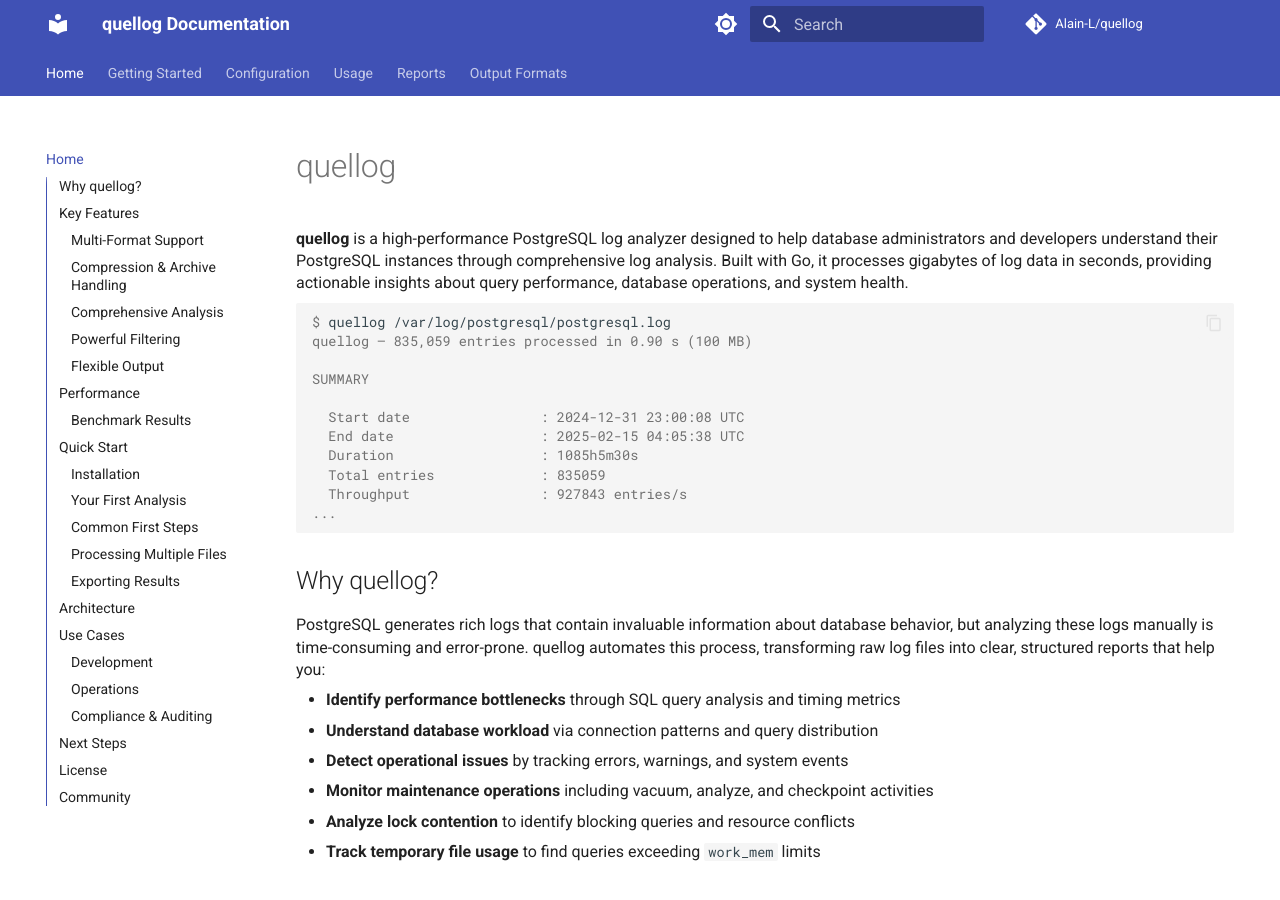
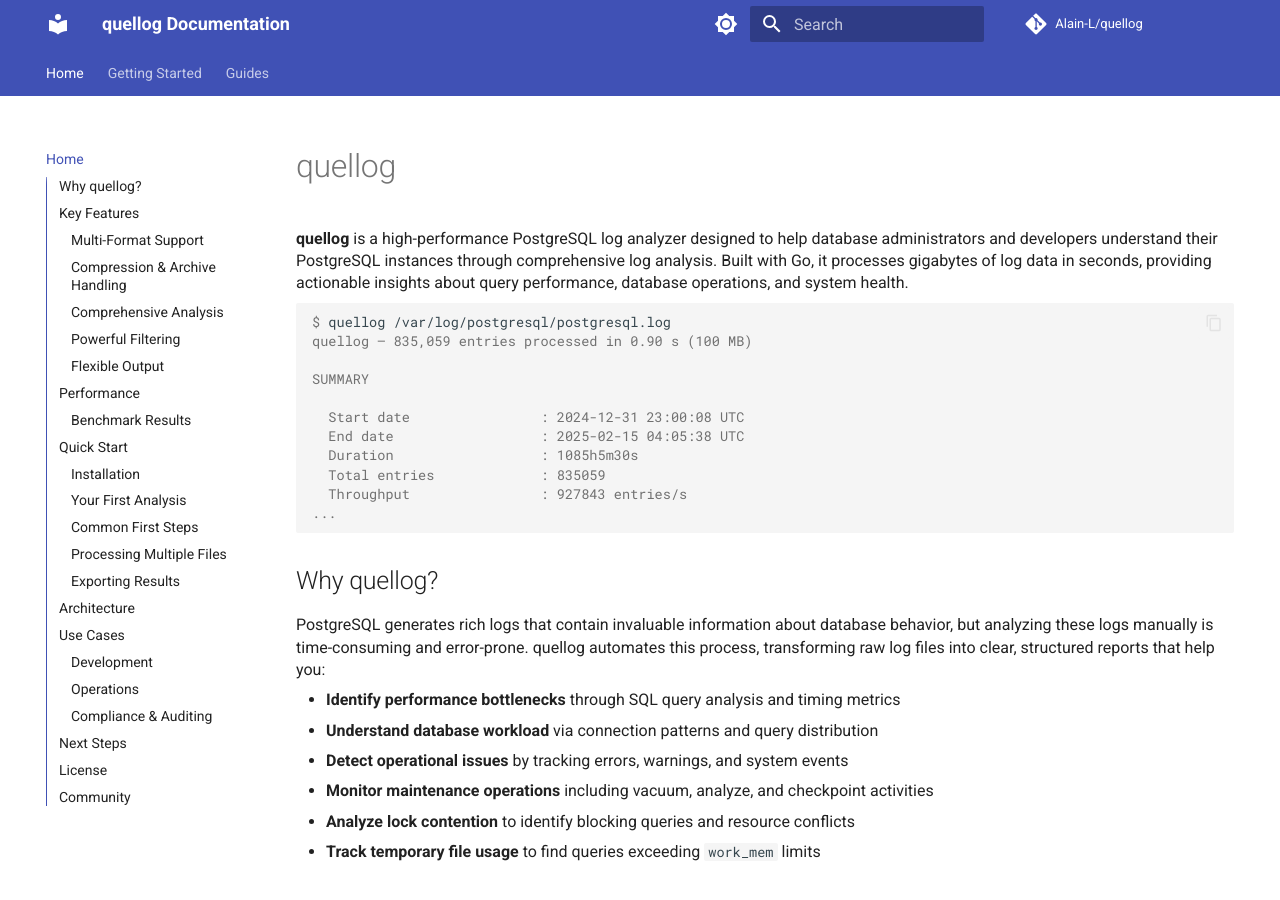
Before and after one commit to Alain-L/quellog, an MkDocs documentation site: the page built from docs/index.md, in a window 1280 px wide and 900 px high. Built offline with MkDocs 1.6.1 and Material for MkDocs 9.7.7, drawn with Linux system fonts in a browser that asks for light colours; comment, search, counter and statistics services are not loaded.

Commit message:
docs: simplify navigation structure
- Merge Usage, Reports, and Output Formats into single "Guides" section
- Keep Getting Started focused on installation and setup
- Reduce navigation from 5 sections to 3 (Home, Getting Started, Guides)
- Clearer organization: setup first, then usage guides

```diff
--- a/mkdocs.yml
+++ b/mkdocs.yml
@@ -67,15 +67,12 @@
   - Home: index.md
   - Getting Started:
       - Installation: installation.md
-  - Configuration:
       - PostgreSQL Setup: postgresql-setup.md
       - Supported Log Formats: formats.md
-  - Usage:
+  - Guides:
+      - Default Report: default-report.md
+      - SQL Analysis: sql-reports.md
       - Filtering Logs: filtering-logs.md
       - Filtering Output: filtering-output.md
-  - Reports:
-      - Default Report: default-report.md
-      - SQL Analysis: sql-reports.md
-  - Output Formats:
       - JSON Export: json-export.md
       - Markdown Export: markdown-export.md
```
